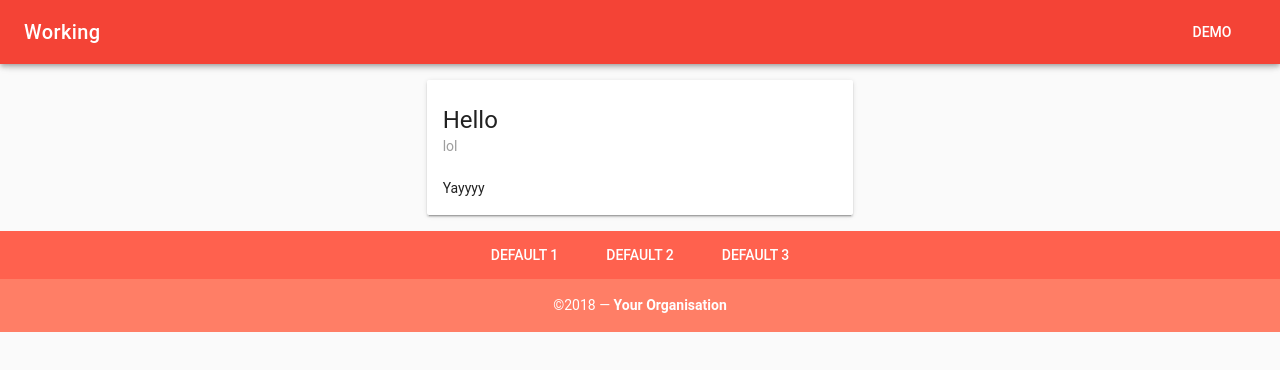
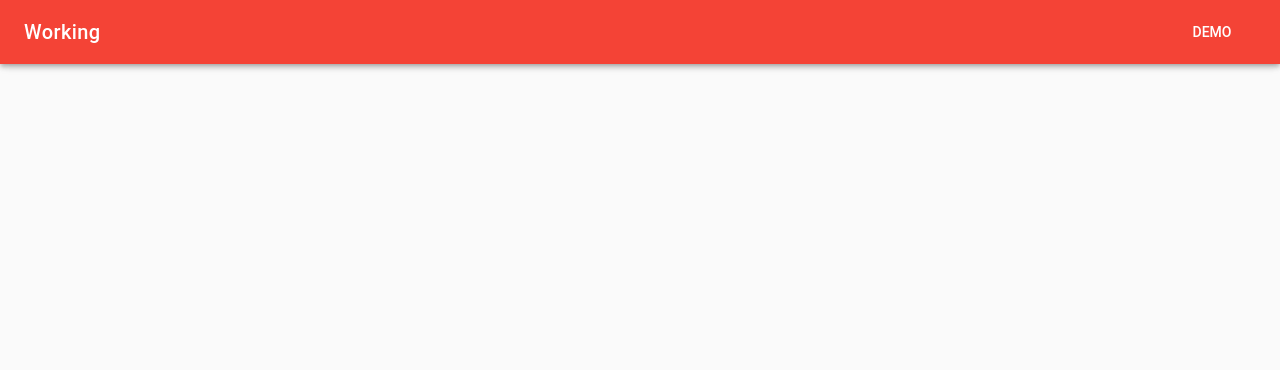
Before and after one commit to MarkSonn/Vuetify-Abstractified, a Vue app: page / in a window 1280 px wide. Shown: the top 370 px of the page. Built offline with nearby package versions, Linux system fonts and the light colour scheme.

Commit message:
Minor fixes to card

```diff
--- a/src/components/Card.vue
+++ b/src/components/Card.vue
@@ -7,19 +7,21 @@
       :color="color"
       :raised="raised"
       :ripple="ripple"
-      :to="to"
-      >
+      :to="to">
 
       <slot name="image"></slot>
 
-      <v-card-title primary-title>
+      <v-card-title v-if="title || subtitle" primary-title>
         <div>
           <div class="headline" v-if="title">{{ title }}</div>
-          <span class="grey--text" v-if="subtitle">{{ subtitle }}<br><br></span>
-          <br v-else>
-          <slot></slot>
+          <span class="grey--text" v-if="subtitle">{{ subtitle }} </span>
         </div>
       </v-card-title>
+
+      <v-card-text :class="{ cardText: title }">
+        <slot></slot>
+      </v-card-text>
+
 
       <v-card-actions v-if="extend || this.$slots.actions">
         <slot name="actions"></slot>
@@ -32,6 +34,7 @@
         </template>
       </v-card-actions>
 
+
       <v-slide-y-transition v-if="extend">
         <v-card-text v-if="show">{{ extend }}</v-card-text>
       </v-slide-y-transition>
@@ -43,6 +46,7 @@
 <script>
   export default {
     props: {
+      size: String,
       title: String,
       subtitle: String,
       color: String,
@@ -58,3 +62,9 @@
     })
   }
 </script>
+
+<style>
+ .cardText {
+   padding-top: 0;
+ }
+</style>
--- a/src/pages/Demo.vue
+++ b/src/pages/Demo.vue
@@ -1,10 +1,9 @@
 <template>
   <div>
 
-
     <Navbar title="Demo"><v-btn to="/" flat>Working</v-btn></Navbar>
     <v-flex ma-5 pa-5>
-      <ExpansionPanel popout :items="panelData"></ExpansionPanel>
+      <ExpansionPanel focusable popout :items="panelData"></ExpansionPanel>
       <Card title="Demo" subtitle="Card">Content goes here</Card>
       <Table>Example Table</Table>
     </v-flex>
@@ -45,23 +44,23 @@ export default {
   components,
 
   data: () => ({
-    msg: `<Navbar title="Demo"><v-btn to="/" flat>Working</v-btn></Navbar>
-    <v-flex ma-5 pa-5>
-      <ExpansionPanel popout></ExpansionPanel>
-      <Card title="Demo" subtitle="Card">Content goes here</Card>
-      <Table>Example Table</Table>
-    </v-flex>
+    // msg: `<Navbar title="Demo"><v-btn to="/" flat>Working</v-btn></Navbar>
+    // <v-flex ma-5 pa-5>
+    //   <ExpansionPanel popout></ExpansionPanel>
+    //   <Card title="Demo" subtitle="Card">Content goes here</Card>
+    //   <Table>Example Table</Table>
+    // </v-flex>
 
-    <v-flex mb-5 class="text-md-center">
-      <v-btn dark color="green" @click="visible = true">Show Snackbar</v-btn>
-    </v-flex>
+    // <v-flex mb-5 class="text-md-center">
+    //   <v-btn dark color="green" @click="visible = true">Show Snackbar</v-btn>
+    // </v-flex>
 
-    <Snackbar :visible="visible" @closed="visible = false">Wow tasty!</Snackbar>
+    // <Snackbar :visible="visible" @closed="visible = false">Wow tasty!</Snackbar>
 
-    <Card color="accent" dark title="Code"><code>{{ msg }}</code></Card>
+    // <Card color="accent" dark title="Code"><code>{{ msg }}</code></Card>
 
 
-    <Footer class="bottom" tabColor="primary" copyright="Mark Sonnenschein" :links="links"></Footer>`,
+    // <Footer class="bottom" tabColor="primary" copyright="Mark Sonnenschein" :links="links"></Footer>`,
     headers: [
       {
         text: 'Dessert (100g serving)',
--- a/src/pages/Working.vue
+++ b/src/pages/Working.vue
@@ -4,9 +4,15 @@
       <v-btn to="/demo" flat>Demo</v-btn>
     </Navbar>
 
-    <Card title="Hello" subtitle="lol">Yayyyy</Card>
+  <!-- <v-flex ma-5 md4 offset-md4 sm4 offset-sm4>
+        <Card title="Test" subtitle="Yay">
+          Helloooo
+        </Card>
+  </v-flex>
 
-  <Footer color="secondary"></Footer>
+
+
+  <Footer color="secondary"></Footer> -->
 
   </div>
 </template>
```
